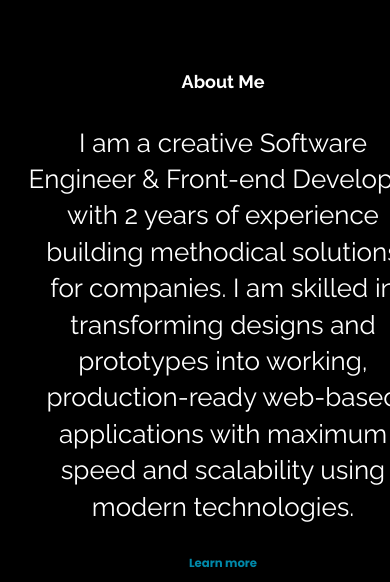
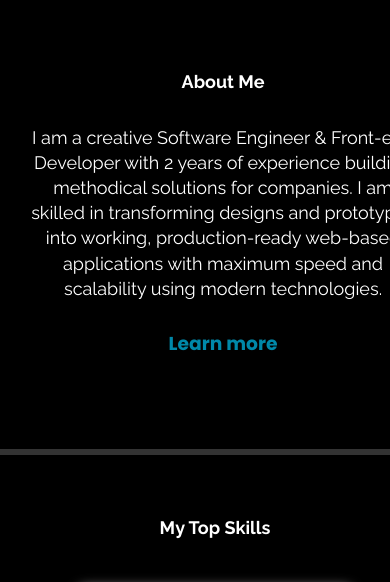
Before and after one commit to Julietja/My-Portfolio, a plain HTML site: page index.html in a window 390 px wide. Shown: the part 775-1357 px from the top of the page. Drawn offline with Linux system fonts and the light colour scheme.

Commit message:
Update style.css

```diff
--- a/style.css
+++ b/style.css
@@ -576,14 +576,13 @@ margin: 0;
 
 .background .about{
    width: 100%;
-   height: auto;
-   color: white;
-   margin: 40px 0;
+        padding: 3% 8px;
+       }
+
+.subtitle{
+  font-size: 18px;
 }
-       .about{
-        padding: 3% 8px;
-        font-size: 1rem;
-       }
+
 
        #skills h2{
         font-size: 1.5rem;
```
